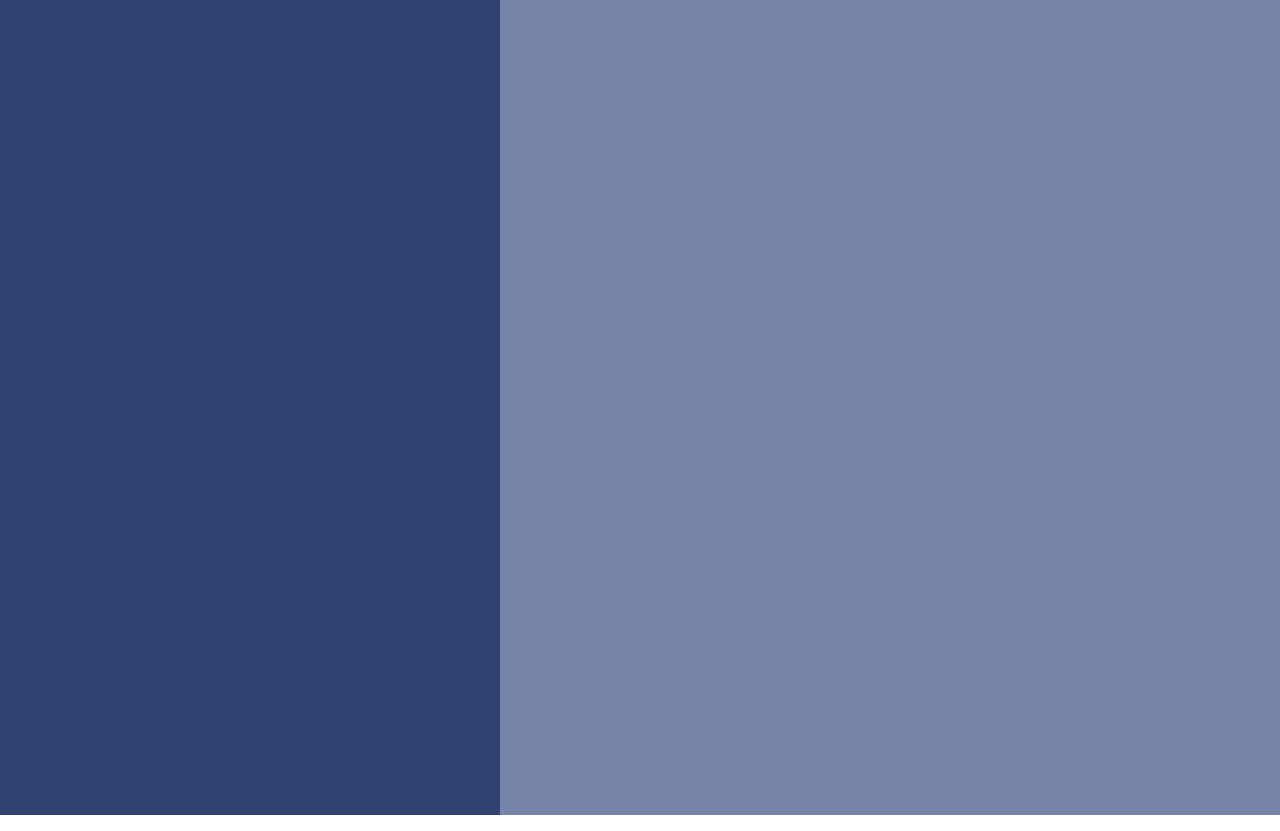
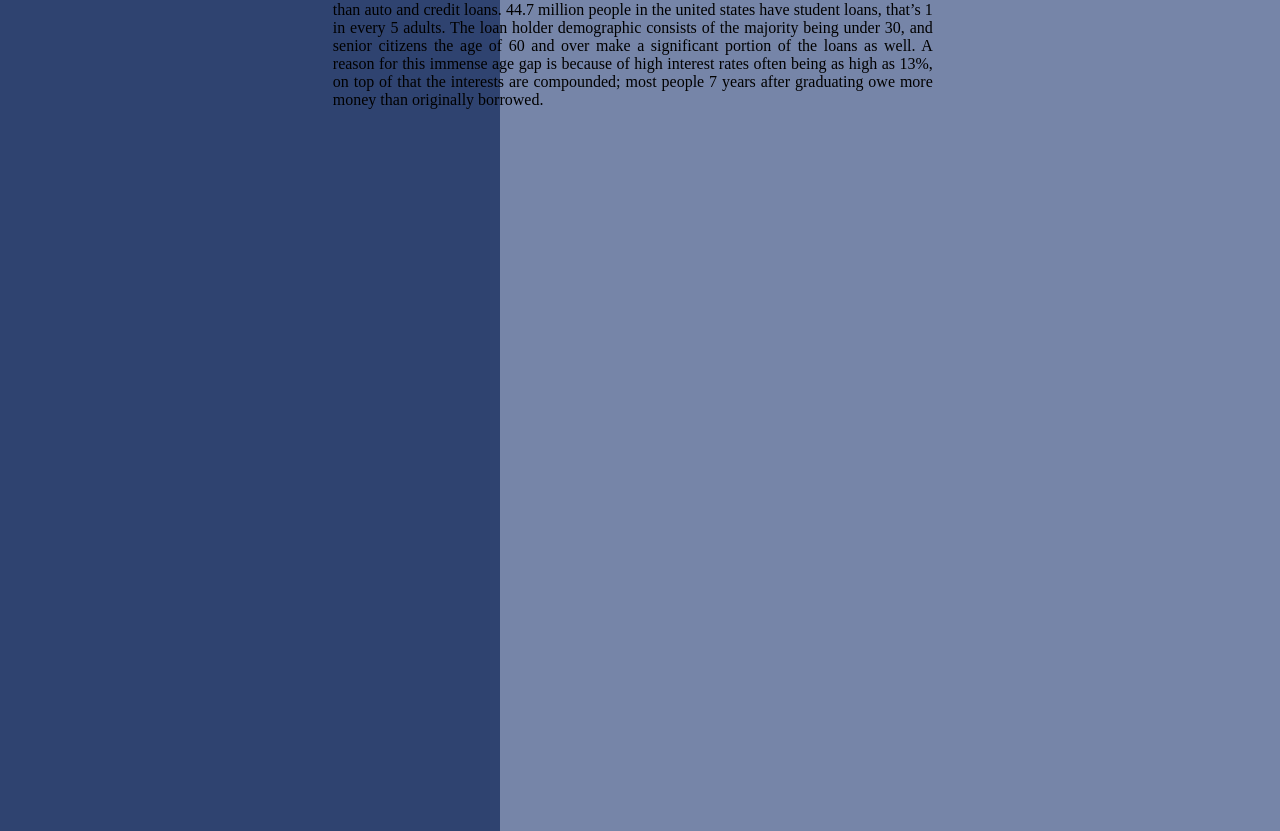
Before and after one commit to IftekarE/StudentLoans, a plain HTML site: page Index.html in a window 1280 px wide. Shown: the part 95-926 px from the top of the page. Drawn offline with Linux system fonts and the light colour scheme.

Commit message:
added text

```diff
--- a/Index.html
+++ b/Index.html
@@ -9,7 +9,12 @@
     </div>
         <div class="body">
             <h1>Fighting an uphill battle</h1>
-            <P></P>
+        <div class="article">
+            <P>What are student loans? It is a parasite that sticks with its host for their entire life. It is hard to get rid off it is mentally taxing and limits a person’s ability to flourish economically; it takes its toll on a person in more ways than one. </br>
+                Towards the end of 2018 the collective federal student debt was $1.47 trillion, that’s more than auto and credit loans. 44.7 million people in the united states have student loans, that’s 1 in every 5 adults. The loan holder demographic consists of the majority being under 30, and senior citizens the age of 60 and over make a significant portion of the loans as well. A reason for this immense age gap is because of high interest rates often being as high as 13%, on top of that the interests are compounded; most people 7 years after graduating owe more money than originally borrowed.
+
+            </P>
+        </div>
         </div>
     <div class="right">
             <button class="cite">Citations</button>
```
